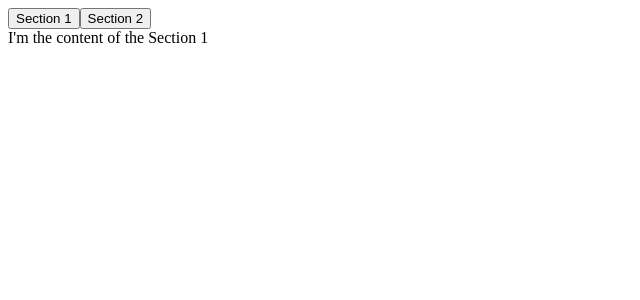
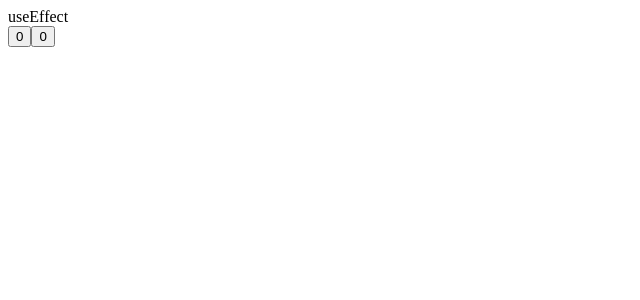
Before and after one commit to jangwonyoon/react_hooks, a React (Create React App) app: page / in a window 1280 px wide. Shown: the top 300 px of the page, without its empty margins (0-640 px from the left). Built offline with nearby package versions, Linux system fonts and the light colour scheme.

Commit message:
useEffect

```diff
--- /dev/null
+++ b/src/App.js
@@ -0,0 +1,19 @@
+import React, {useEffect, useState} from 'react';
+
+const App = () => {
+  const sayHello = () => console.log('hello');
+
+  const [number, setNumber] = useState(0);
+  const [aNumber, setAnumber] = useState(0);
+  useEffect(() => sayHello, [number]);
+
+  return (
+    <div className="App">
+      <div>useEffect</div>
+      <button onClick={() => setNumber(number + 1)}>{number}</button>
+      <button onClick={() => setAnumber(aNumber + 1)}>{aNumber}</button>
+    </div>
+  );
+};
+
+export default App;
--- a/src/index.js
+++ b/src/index.js
@@ -2,10 +2,11 @@ import React from 'react';
 import ReactDOM from 'react-dom';
 import UseInput from './useInput';
 import UseTabs from './useTabs';
+import App from './App';
 
 ReactDOM.render(
   <React.StrictMode>
-    <UseTabs />
+    <App />
   </React.StrictMode>,
   document.getElementById('root')
 );
```
